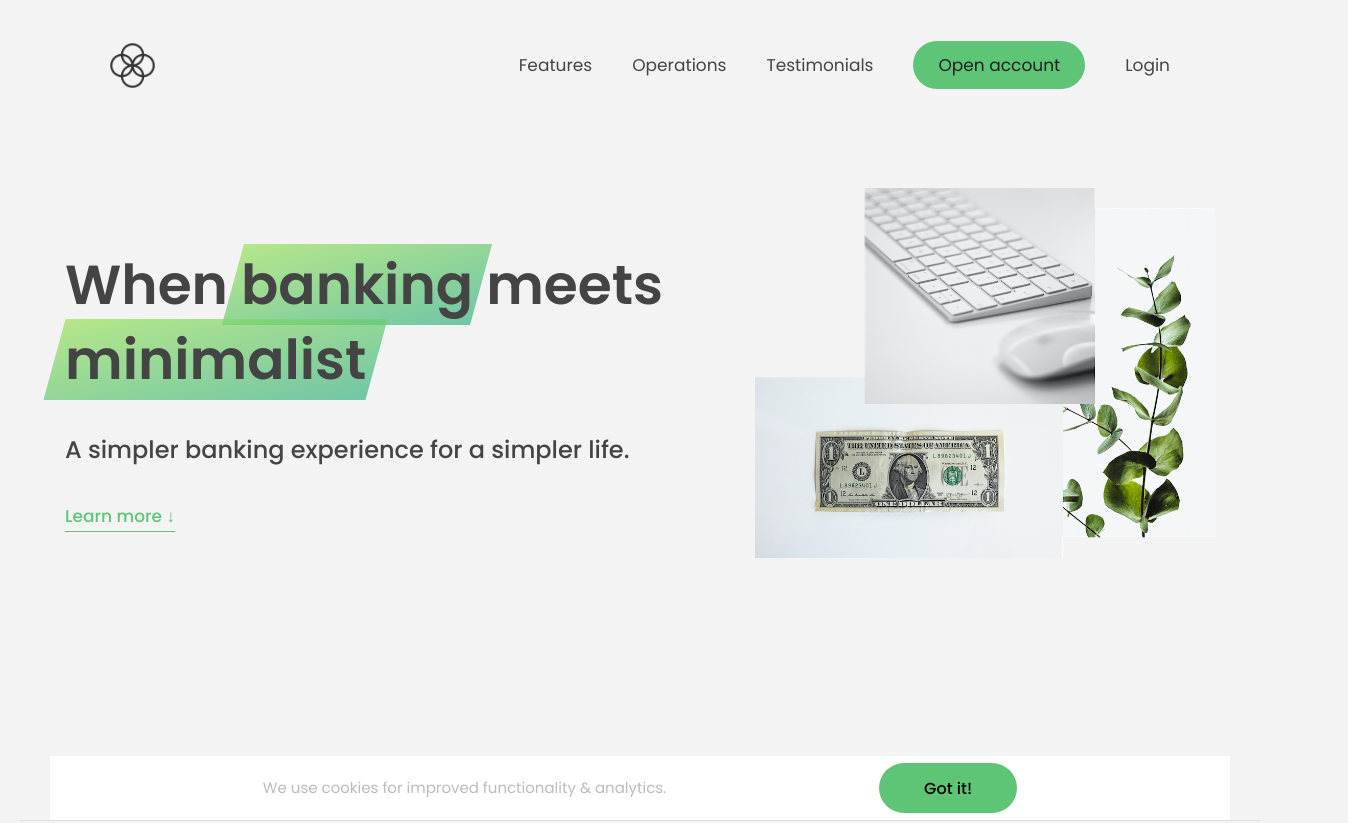
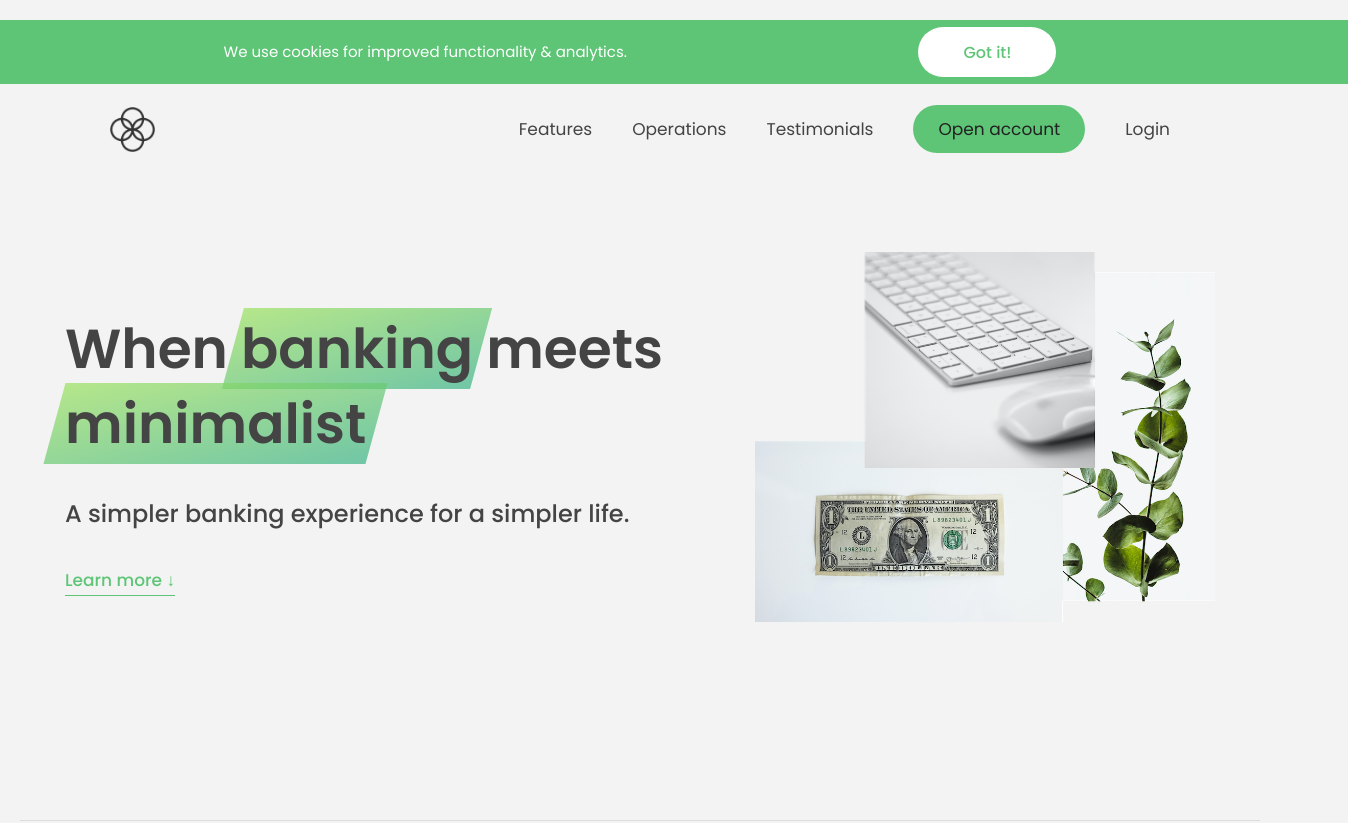
Before and after one commit to HRHTaggers/Bankist-App, a plain HTML site: page webpage.html in a window 1280 px wide. Shown: the top 823 px of the page, 1348 px wide, since content can reach past the window. Drawn offline with Linux system fonts and the light colour scheme.

Commit message:
Updated cookie style & scrolling behaviour

```diff
--- a/script2.js
+++ b/script2.js
@@ -36,12 +36,31 @@ const message = document.createElement(`div`);
 
 message.classList.add(`cookie-message`);
 message.innerHTML = `We use cookies for improved functionality & analytics. <button class="btn btn--close-cookie">Got it!</button>`;
-header.append(message);
+header.prepend(message);
 document
-  .querySelector(`btn--close-cookie`)
+  .querySelector(`.btn--close-cookie`)
   .addEventListener("click", function () {
-    message.parentElement.removeChild(message);
+    message.remove();
   });
 
 message.style.backgroundColor = `#5ec576`;
+message.style.color = `white`;
 message.style.width = `120%`;
+
+const btnScrollto = document.querySelector(`.btn--scroll-to`);
+const section1 = document.querySelector(`#section--1`);
+
+//SCROLL BEHAVIOUR
+btnScrollto.addEventListener(`click`, function() {
+
+    /*const s1coords = section1.getBoundingClientRect();
+
+    window.scrollTo({
+        left: s1coords.left + window.pageXOffset,
+        top: s1coords.top + window.pageYOffset,
+        behavior: `smooth`
+    });
+    */
+
+    section1.scrollIntoView( {behavior: `smooth`} );
+});
--- a/style.css
+++ b/style.css
@@ -972,6 +972,15 @@ h4 {
   font-weight: 400;
 }
 
+.btn--close-cookie {
+  background-color: white;
+  color: var(--color-primary);
+}
+
+.btn--close-cookie:hover {
+  background-color: rgba(255, 255, 255, 0.87);
+}
+
 .btn__return-website {
   display: flex;
   margin: 0 1.5rem 1rem;
```
